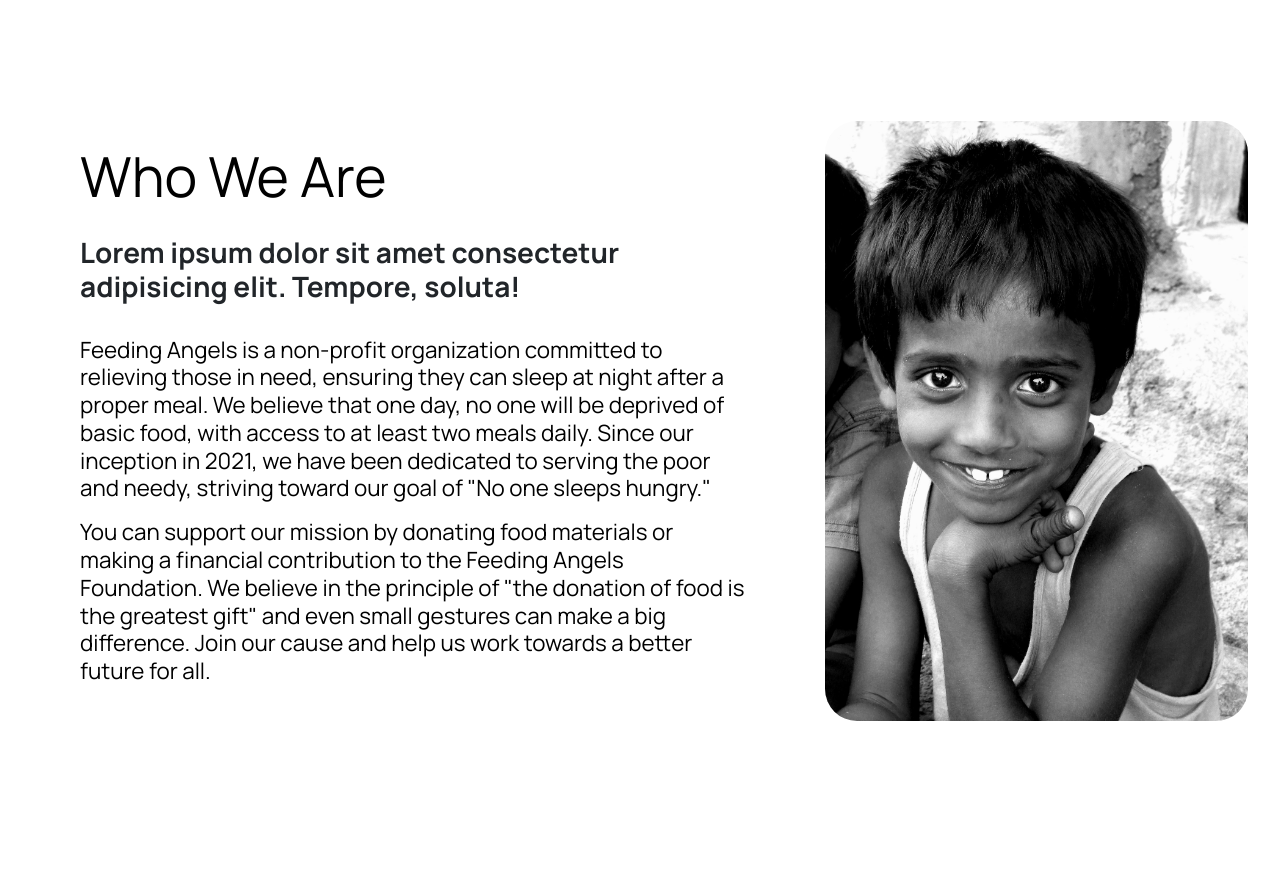
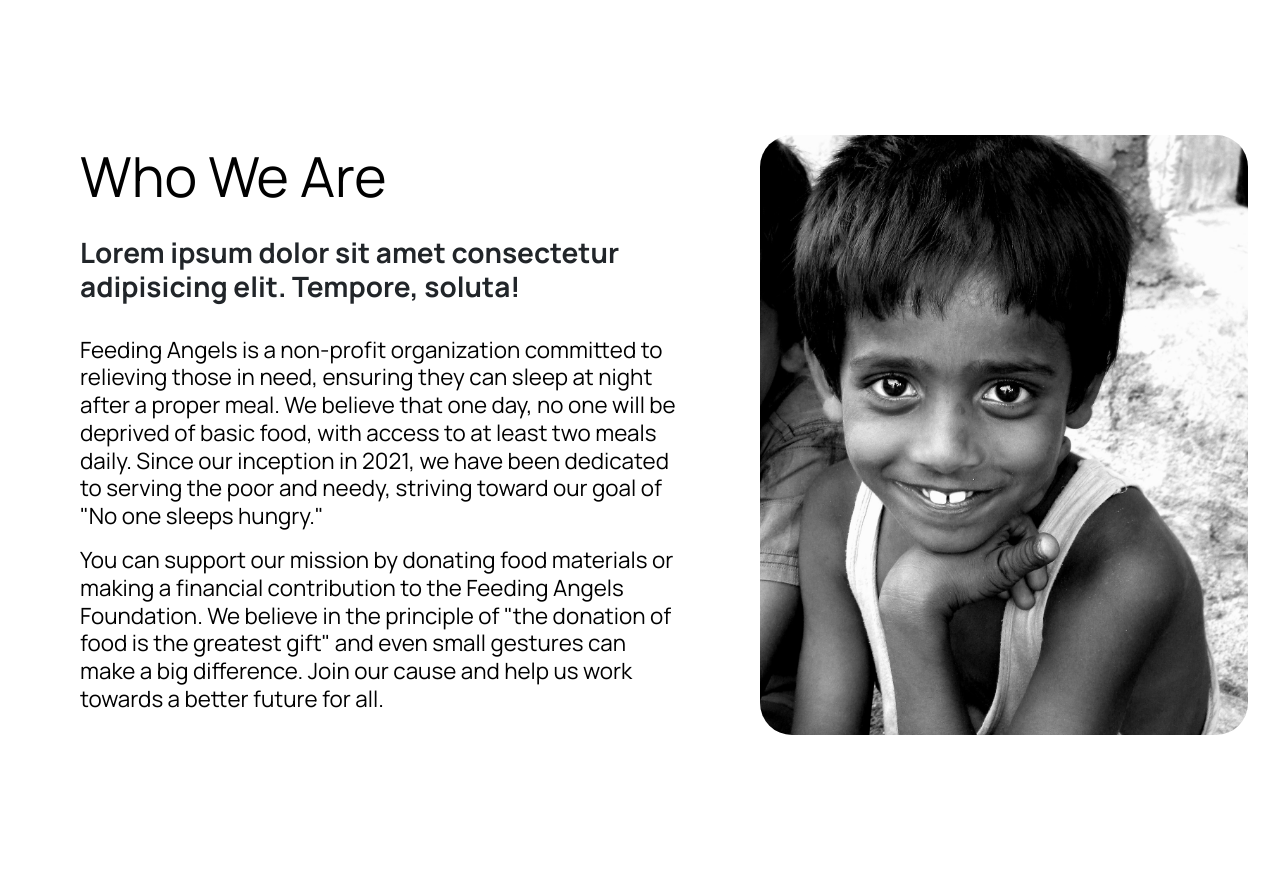
Before and after one commit to cyrusyamir/feeding_angels, a plain HTML site: page work.html in a window 1280 px wide. Shown: the part 1980-2870 px from the top of the page. Drawn offline with nearby package versions, Linux system fonts and the light colour scheme; files that its build step writes are made by us from their sources; a script that the page names is missing; files whose address does not match are found by name.

Commit message:
form adds

```diff
--- a/card_style.css
+++ b/card_style.css
@@ -1,6 +1,6 @@
-.cid-uj8blje7QF img, .cid-uj8blje7QF .image-wrapper{
+/* .cid-uj8blje7QF img, .cid-uj8blje7QF .image-wrapper{
     max-width: 455px !important;
-}
+} */
 
 
 /* Custom Styles for the Cards */
```
